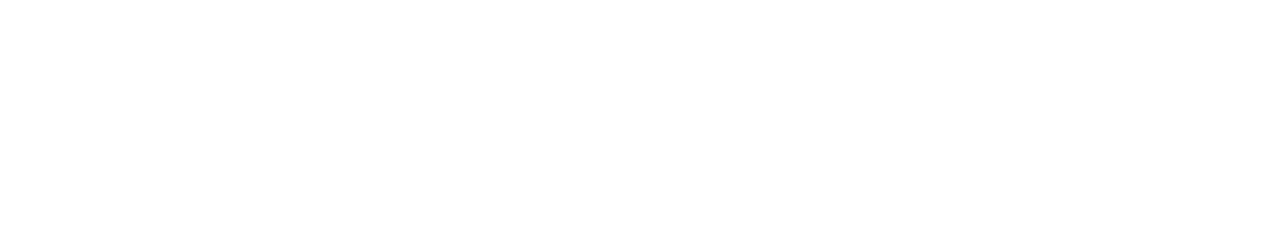
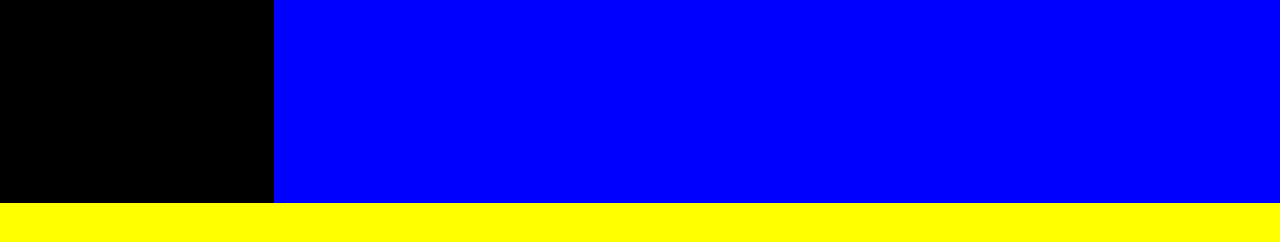
Before and after one commit to Gunzwarrior/css-test, a plain HTML site: page index.html in a window 1280 px wide. Drawn offline with Linux system fonts and the light colour scheme.

Commit message:
First steps to place the logo

```diff
--- a/index.html
+++ b/index.html
@@ -7,6 +7,10 @@
 </head>
 
 <body>
+    <div id="logo-space">
+        <div id="logo-image">
+        </div>
+    </div>
 
 </body>
 </html>
--- a/styles.css
+++ b/styles.css
@@ -0,0 +1,18 @@
+body {
+    background-color: yellow;
+}
+
+#logo-space {
+    background-color: blue;
+    display: block;
+
+}
+
+#logo-image {
+    border-style: solid;
+    border-color: black;
+    border-width: 1px;
+    background-color: black;
+    width: 272px;
+    height: 201px;
+}
```
